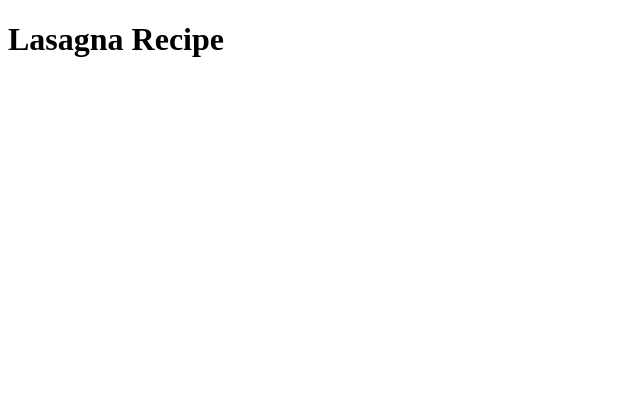
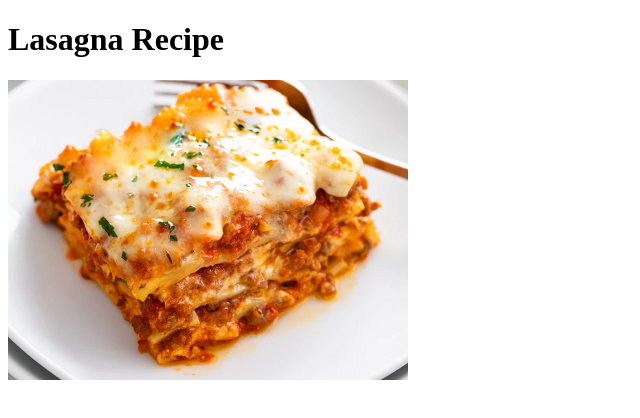
Before and after one commit to Sapin32/odin-recipes, a plain HTML site: page recipes/lasagne.html in a window 1280 px wide. Shown: the whole page, without its empty margins (0-640 px from the left). Drawn offline with Linux system fonts and the light colour scheme.

Commit message:
Added recipe page example

```diff
--- a/recipes/lasagne.html
+++ b/recipes/lasagne.html
@@ -6,5 +6,6 @@
     </head>
     <body>
         <h1>Lasagna Recipe</h1>
+        <img src="../images/lasagna_image.webp" width="400" height="300">
     </body>
 </html>
```
Also changed, not shown: index.html (+2 -0 lines), images/lasagna_image.webp (added).
